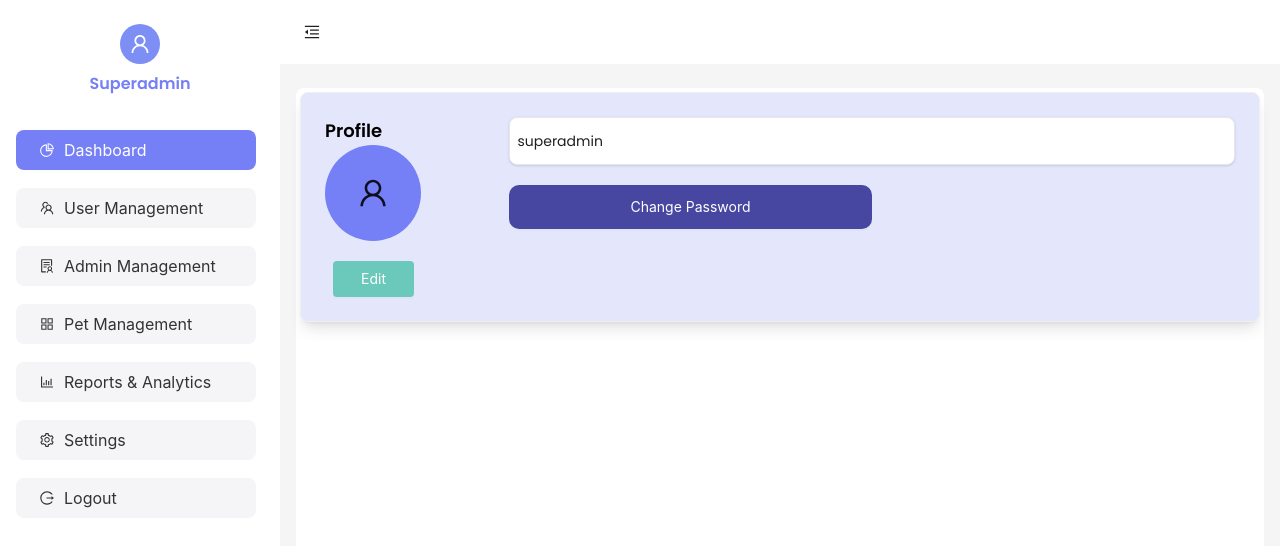
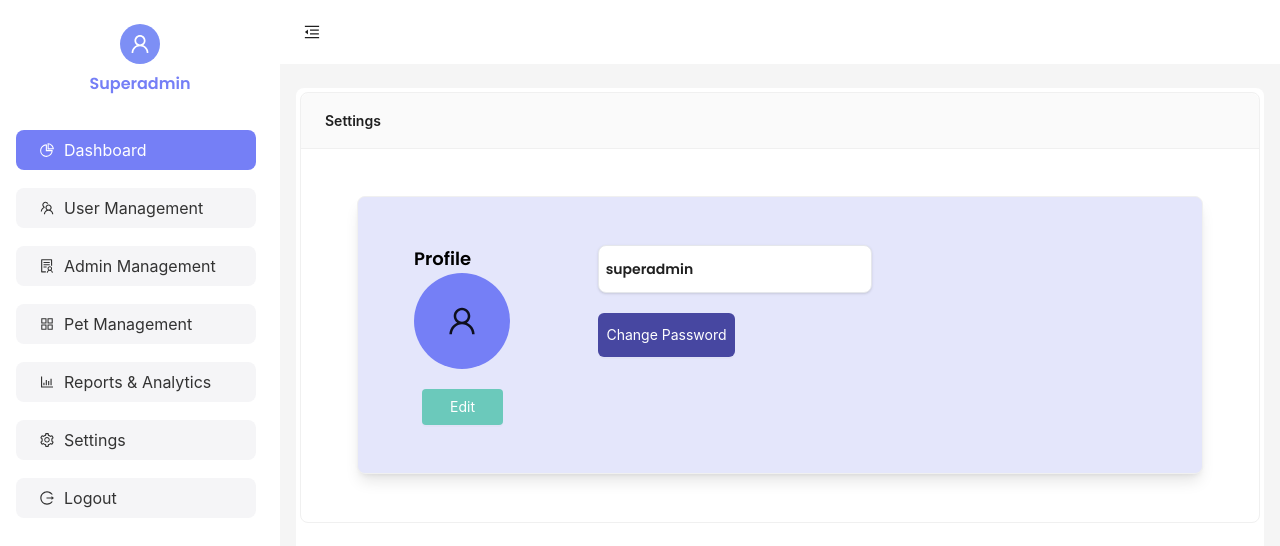
Before and after one commit to SonuThapaMagar/furEverHome, a React (Vite) app in the folder frontend/: page /superadmin/settings in a window 1280 px wide. Shown: the top 546 px of the page. Built offline with nearby package versions, Linux system fonts and the light colour scheme.

Commit message:
Profile page created

```diff
--- a/frontend/src/pages/superadmin/pages/SuperadminSettings.jsx
+++ b/frontend/src/pages/superadmin/pages/SuperadminSettings.jsx
@@ -8,9 +8,10 @@ const SuperadminSettings = () => (
     <div className="min-h-screen px-4 md:px-6 lg:px-12 bg-white">
       {/* Profile Card */}
       <div className="max-w-5xl mx-auto my-16 md:my-24">
+        <Card type="inner" title="Settings" style={{fontSize:'2rem',fontWeight:'bold',fontFamily:'Poppins, sans-serif'}}>
           <Card
             className="rounded-3xl shadow-lg"
-          style={{ background: '#E4E6FB' }}
+            style={{ background: '#E4E6FB', padding: '2rem', margin: '2rem' }}
           >
             <div className="p-8 md:p-12 lg:p-16">
               <div className="flex flex-col md:flex-row gap-10 md:gap-16 items-start">
@@ -20,7 +21,7 @@ const SuperadminSettings = () => (
                     Profile
                   </span>
                   <div className="w-20 h-20 md:w-24 md:h-24 rounded-full bg-[#757FF6] flex items-center justify-center mb-2">
-                  <UserOutlined className="text-white text-2xl md:text-3xl mt-4" />
+                    <UserOutlined className="text-white text-2xl md:text-3xl mt-4 color-white" />
                   </div>
                   <Button
                     className="bg-[#6BC9BB] hover:bg-[#5bc9b9] text-black font-medium mt-6 md:mt-8"
@@ -31,9 +32,9 @@ const SuperadminSettings = () => (
                       padding: '0 28px',
                       height: '36px',
                       backgroundColor: '#6BC9BB',
-                    color:'white',
-                    marginTop:'20px',
-                    marginLeft:'8px',
+                      color: 'white',
+                      marginTop: '20px',
+                      marginLeft: '8px',
                     }}
                   >
                     Edit
@@ -45,13 +46,13 @@ const SuperadminSettings = () => (
                     type="text"
                     value="  superadmin"
                     readOnly
-                  className="w-full h-12 p-4 bg-white border border-gray-200 rounded-lg focus:outline-none text-lg mb-8 shadow-sm"
+                    className="w-1/2 h-12 p-4 bg-white border border-gray-200 rounded-lg focus:outline-none text-lg mb-8 shadow-sm"
                     style={{ fontFamily: 'Poppins, sans-serif' }}
                   />
                   <Button
-                  className="text-white font-medium mb-2 mt-8"
+                    className="text-white font-medium mb-2 mt-8 w-1/4"
                     style={{
-                    borderRadius: '10px',
+                      borderRadius: '6px',
                       border: 'none',
                       backgroundColor: '#4747A1',
                       fontFamily: 'Poppins, sans-serif',
@@ -59,7 +60,7 @@ const SuperadminSettings = () => (
                       padding: '0 36px',
                       color: 'white',
                       marginTop: '20px',
-                    width:'50%',
+                      // width:'50%',
                     }}
                   >
                     Change Password
@@ -68,6 +69,7 @@ const SuperadminSettings = () => (
               </div>
             </div>
           </Card>
+        </Card>
       </div>
     </div>
   </SuperadminLayout>
```
Also changed, not shown: frontend/src/pages/superadmin/components/SuperBarCharts.jsx (line endings or trailing spaces). Lines whose indentation alone changed are shown as unchanged.
